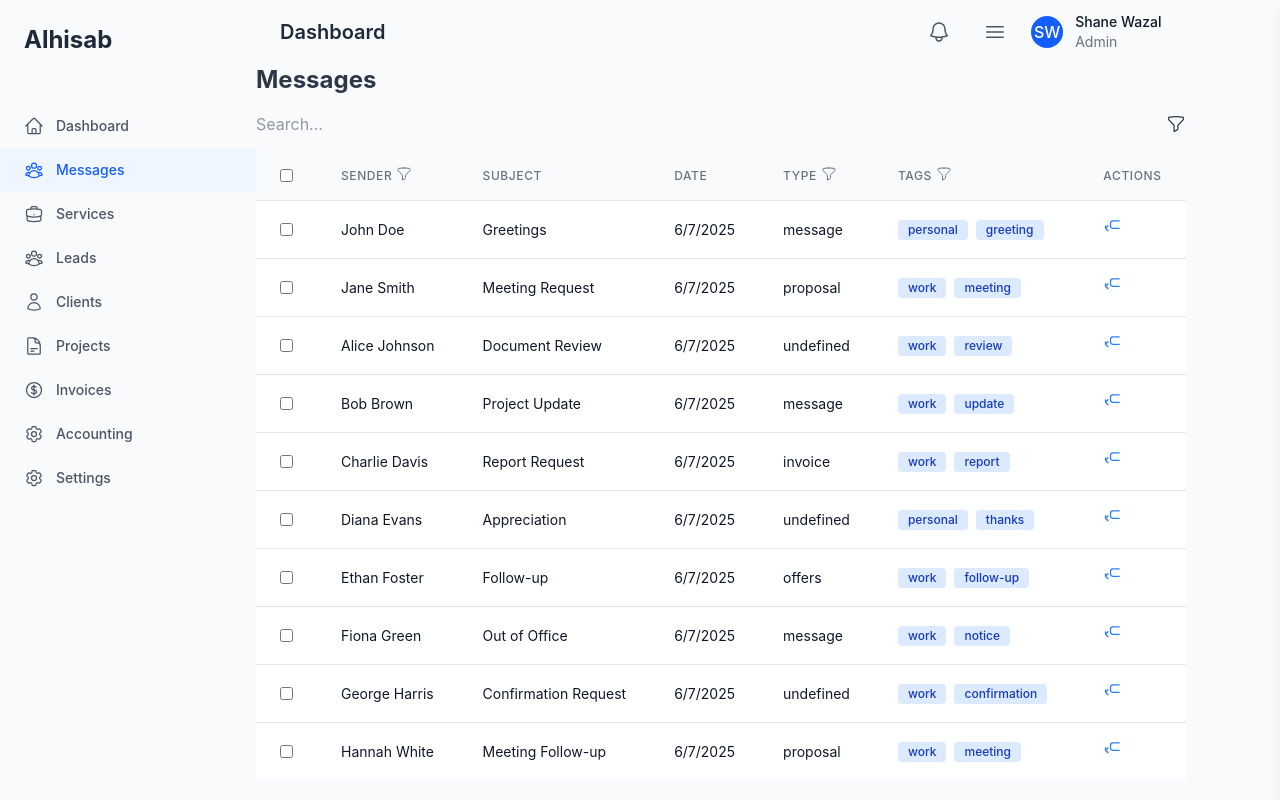
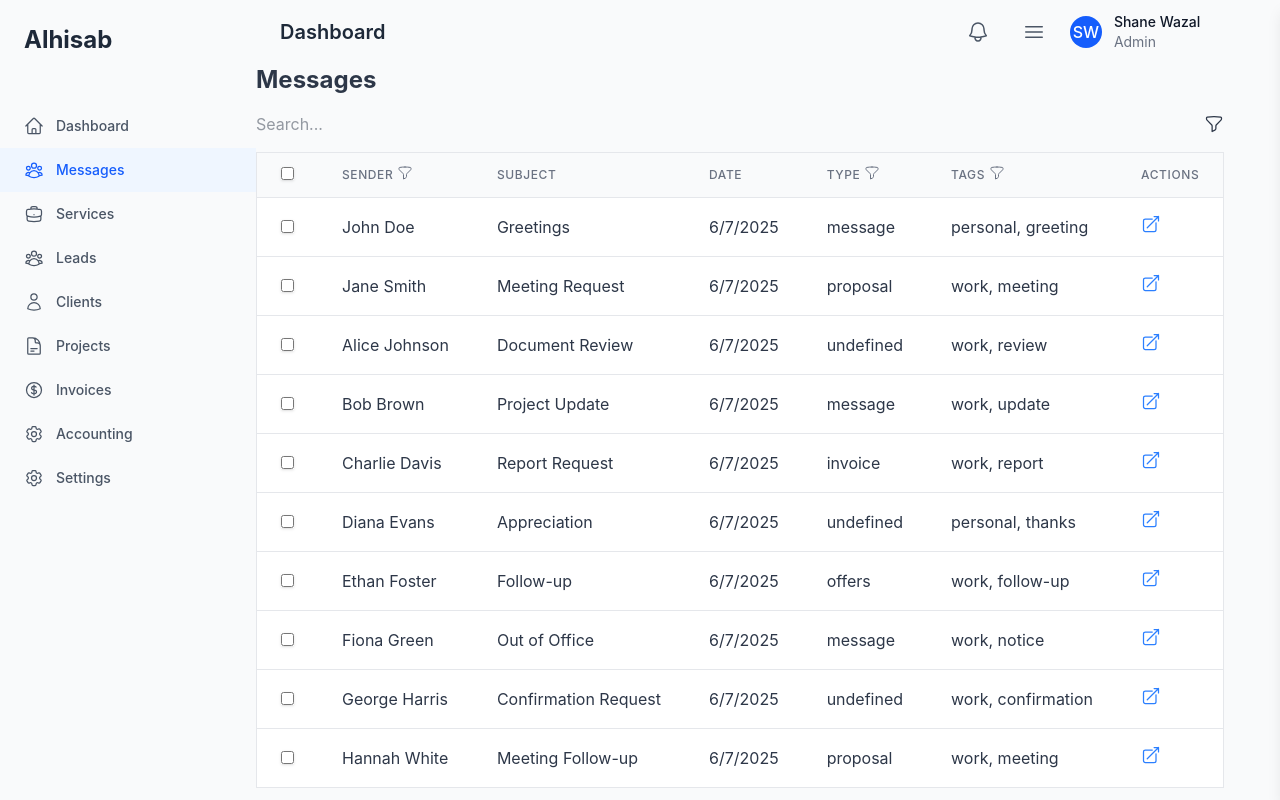
Before and after one commit to einfoengine/alhisab, a Next.js app in the folder frontend/: page /dashboard/messages in a window 1280 px wide. Built offline with nearby package versions, Linux system fonts and the light colour scheme.

Commit message:
TableBuilder.tsx fix and message details page done.

```diff
--- /dev/null
+++ b/frontend/src/app/dashboard/messages/[id]/page.tsx
@@ -0,0 +1,47 @@
+'use client';
+
+import React from 'react';
+import { useParams } from 'next/navigation';
+import messages from '@/data/messages.json';
+import { ArrowLeftIcon } from '@heroicons/react/24/outline';
+import Link from 'next/link';
+
+const MessageDetailsPage = () => {
+  const params = useParams();
+  const messageId = params?.id as string;
+  const message = messages.find((msg) => String(msg.id) === messageId);
+
+  if (!message) {
+    return <div>Message not found</div>;
+  }
+
+  const handleReply = () => {
+    console.log('Reply to:', message.sender);
+    // Here you can add logic to open a reply form or navigate to a reply page
+  };
+
+  return (
+    <div className="nt-component nt-message-details">
+      <Link href="/dashboard/messages" className="flex items-center text-blue-500 hover:text-blue-700 mb-4">
+        <ArrowLeftIcon className="w-5 h-5 mr-2" />
+        Back to Messages
+      </Link>
+      <h1 className="text-2xl font-bold mb-4">{message.subject}</h1>
+      <div className="mb-4">
+        <p><strong>Sender:</strong> {message.sender}</p>
+        <p><strong>Date:</strong> {new Date(message.timestamp).toLocaleDateString()}</p>
+        <p><strong>Type:</strong> {message.type || 'undefined'}</p>
+        <p><strong>Tags:</strong> {message.tags.join(', ')}</p>
+      </div>
+      <div className="mt-4">
+        <h2 className="text-xl font-semibold mb-2">Content</h2>
+        <p>{message.message}</p>
+      </div>
+      <button onClick={handleReply} className="mt-4 bg-blue-500 text-white px-4 py-2 rounded hover:bg-blue-700">
+        Reply
+      </button>
+    </div>
+  );
+};
+
+export default MessageDetailsPage;
--- a/frontend/src/components/TableBuilder.tsx
+++ b/frontend/src/components/TableBuilder.tsx
@@ -116,40 +116,6 @@ export default function TableBuilder({
     setFilters((prev) => ({ ...prev, [key]: value }));
     setCurrentPage(1);
   };
-
-  const renderTags = (tags: string) => {
-    return tags.split(', ').map((tag, index) => (
-      <span
-        key={index}
-        className="inline-block bg-blue-100 text-blue-800 text-xs font-medium mr-2 px-2.5 py-0.5 rounded"
-      >
-        {tag}
-      </span>
-    ));
-  };
-
-  // Update the renderActions function to only include the reply icon
-  const renderActions = (item: TableRow) => (
-    <button
-      className="text-blue-500 hover:text-blue-700"
-      onClick={() => console.log('Reply to:', item.sender)}
-    >
-      <svg
-        xmlns="http://www.w3.org/2000/svg"
-        fill="none"
-        viewBox="0 0 24 24"
-        strokeWidth="1.5"
-        stroke="currentColor"
-        className="w-5 h-5"
-      >
-        <path
-          strokeLinecap="round"
-          strokeLinejoin="round"
-          d="M3 10.5v3m0 0l3-3m-3 3l3 3m13.5-3h-7.5m0 0a3 3 0 01-3-3v-3a3 3 0 013-3h7.5"
-        />
-      </svg>
-    </button>
-  );
 
   // Update the renderFilterDropdown function to handle single tag selection and reset functionality
   const renderFilterDropdown = (columnKey: string) => {
@@ -279,33 +245,41 @@ export default function TableBuilder({
 
       {/* Table */}
       <div className="overflow-x-auto">
-        <table className="min-w-full divide-y divide-gray-200">
-          <thead className="bg-gray-50">
+        <table className="min-w-full bg-white border border-gray-200">
+          <thead>
             <tr>
               {selectable && (
-                <th className="px-6 py-3">
+                <th className="px-6 py-3 border-b border-gray-200 bg-gray-50 text-left text-xs font-medium text-gray-500 uppercase tracking-wider">
                   <input
                     type="checkbox"
-                    className="rounded border-gray-300 text-blue-600 focus:ring-blue-500"
                     checked={selectedItems.length === paginatedData.length}
                     onChange={(e) => handleSelectAll(e.target.checked)}
+                    className="rounded border-gray-300 text-blue-600 shadow-sm focus:border-blue-300 focus:ring focus:ring-blue-200 focus:ring-opacity-50"
                   />
                 </th>
               )}
               {columns.map((column) => (
                 <th
                   key={column.key}
-                  className="px-6 py-3 text-left text-xs font-medium text-gray-500 uppercase tracking-wider cursor-pointer"
-                  onClick={() => column.sortable && handleSort(column.key)}
+                  className="px-6 py-3 border-b border-gray-200 bg-gray-50 text-left text-xs font-medium text-gray-500 uppercase tracking-wider"
                 >
                   <div className="flex items-center space-x-1">
                     <span>{column.label}</span>
-                    {column.sortable && sortConfig?.key === column.key && (
-                      sortConfig.direction === 'asc' ? (
-                        <ChevronUpIcon className="h-4 w-4" />
-                      ) : (
-                        <ChevronDownIcon className="h-4 w-4" />
-                      )
+                    {column.sortable && (
+                      <button
+                        onClick={() => handleSort(column.key)}
+                        className="focus:outline-none"
+                      >
+                        {sortConfig?.key === column.key ? (
+                          sortConfig.direction === 'asc' ? (
+                            <ChevronUpIcon className="w-4 h-4" />
+                          ) : (
+                            <ChevronDownIcon className="w-4 h-4" />
+                          )
+                        ) : (
+                          <ChevronUpIcon className="w-4 h-4 text-gray-400" />
+                        )}
+                      </button>
                     )}
                     {column.filterable && renderFilterDropdown(column.key)}
                   </div>
@@ -313,32 +287,26 @@ export default function TableBuilder({
               ))}
             </tr>
           </thead>
-          <tbody className="bg-white divide-y divide-gray-200">
-            {paginatedData.map((item, index) => (
+          <tbody>
+            {paginatedData.map((item) => (
               <tr
-                key={index}
-                className={`hover:bg-gray-50 ${onRowClick ? 'cursor-pointer' : ''}`}
-                onClick={() => !selectable && onRowClick?.(item)}
+                key={item.id}
+                onClick={() => onRowClick && onRowClick(item)}
+                className="cursor-pointer hover:bg-gray-100"
               >
                 {selectable && (
-                  <td className="px-6 py-4" onClick={(e) => e.stopPropagation()}>
+                  <td className="px-6 py-4 whitespace-nowrap border-b border-gray-200">
                     <input
                       type="checkbox"
-                      className="rounded border-gray-300 text-blue-600 focus:ring-blue-500"
                       checked={selectedItems.some((i) => i.id === item.id)}
                       onChange={(e) => handleSelectItem(item, e.target.checked)}
+                      className="rounded border-gray-300 text-blue-600 shadow-sm focus:border-blue-300 focus:ring focus:ring-blue-200 focus:ring-opacity-50"
                     />
                   </td>
                 )}
                 {columns.map((column) => (
-                  <td key={column.key} className="px-6 py-4 whitespace-nowrap text-sm text-gray-900">
-                    {column.key === 'tags'
-                      ? renderTags(item[column.key] as string)
-                      : column.key === 'actions'
-                      ? renderActions(item)
-                      : column.render
-                      ? column.render(item[column.key], item)
-                      : item[column.key]}
+                  <td key={column.key} className="px-6 py-4 whitespace-nowrap border-b border-gray-200">
+                    {column.render ? column.render(item[column.key], item) : item[column.key]}
                   </td>
                 ))}
               </tr>
```
